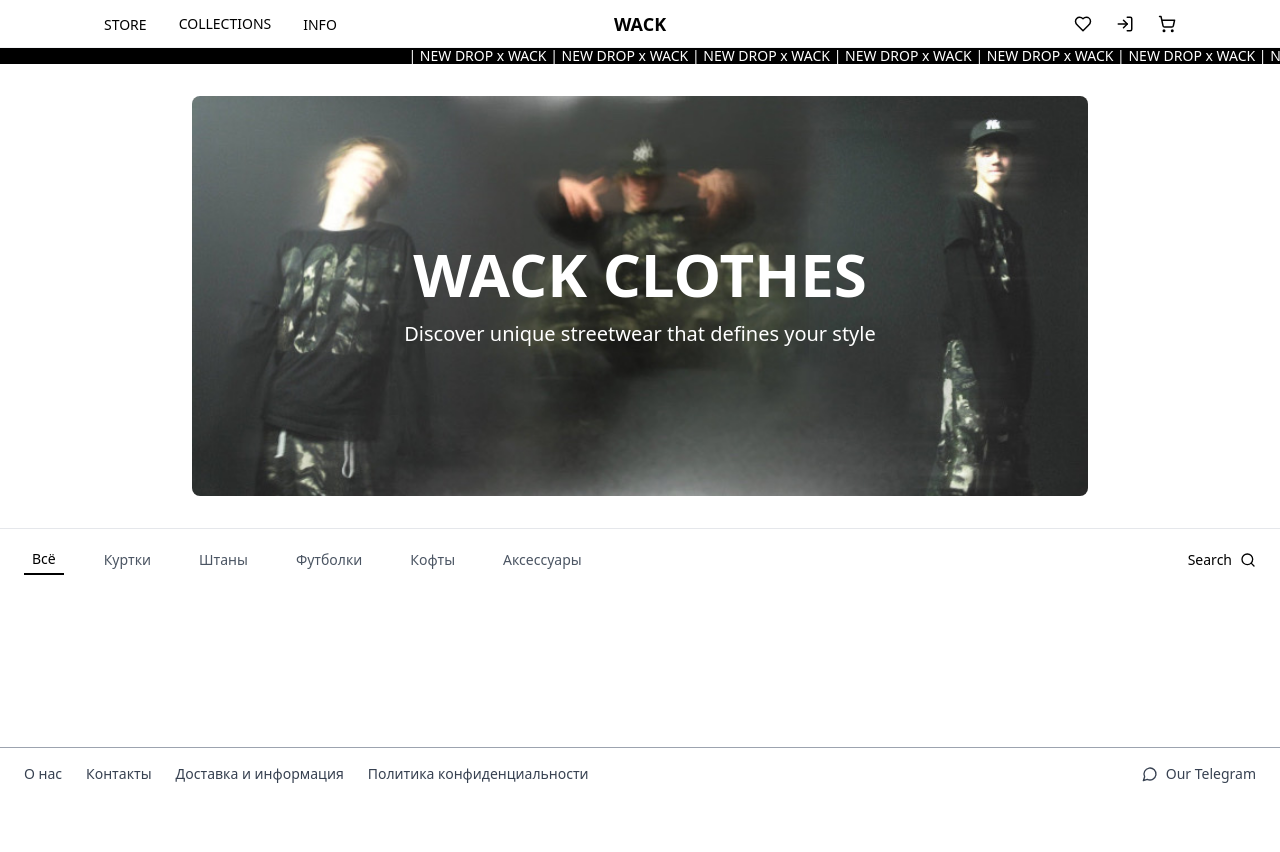
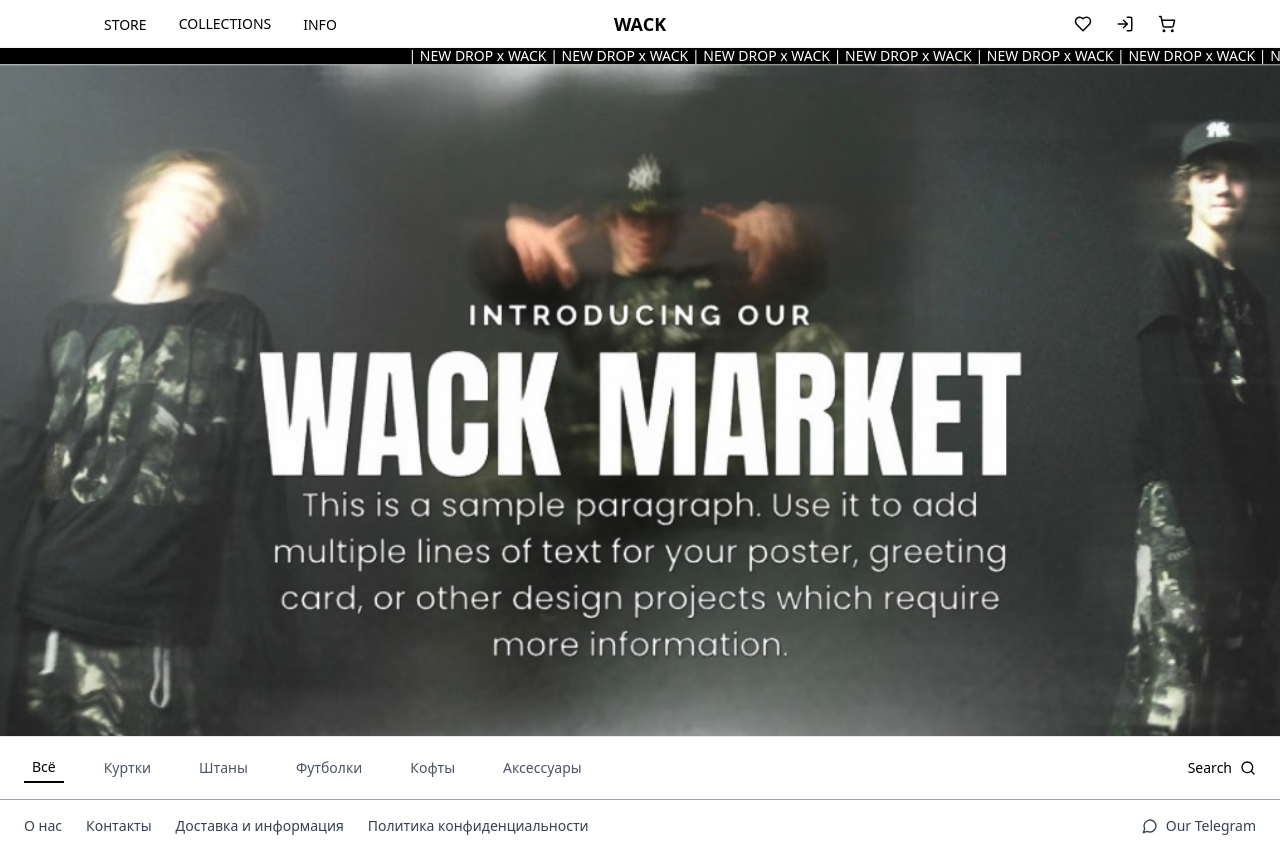
Before and after one commit to sernig/white-void-streetwear-flow, a React (Vite) app: page / in a window 1280 px wide. Before the commit the page ends 800 px from the top, so only its background shows below. Built offline with nearby package versions, Linux system fonts and the light colour scheme.

Commit message:
Reverted to commit 7f9e3963f89af0f9623c61099e4ba314e171c3bc

```diff
--- a/src/components/DropdownMenu.tsx
+++ b/src/components/DropdownMenu.tsx
@@ -27,9 +27,7 @@ const DropdownMenu: React.FC<DropdownMenuProps> = ({ items, isOpen, onClose }) =
             onClick={onClose}
           >
             <span>{item.label}</span>
-            {item.label !== 'Delivery and information' && (
-              <ArrowRight size={14} className="text-gray-400 group-hover:text-black transition-colors" />
-            )}
+            <ArrowRight size={14} className="text-gray-400 group-hover:text-black transition-colors" />
           </a>
         ))}
       </div>
--- a/src/components/HeroSection.tsx
+++ b/src/components/HeroSection.tsx
@@ -3,22 +3,12 @@ import React from 'react';
 
 const HeroSection = () => {
   return (
-    <div className="relative w-full flex justify-center py-4 sm:py-8">
-      <div className="relative w-full max-w-4xl mx-auto">
-        <img
-          alt="WACK Clothes Collection"
-          src="/lovable-uploads/89b4226e-f529-46cd-b112-a5ddceee9d32.png"
-          className="w-full h-[40vh] sm:h-[50vh] object-cover rounded-lg"
-        />
-        <div className="absolute inset-0 flex flex-col items-center justify-center text-center">
-          <h1 className="text-3xl sm:text-5xl md:text-6xl font-bold text-white mb-2 sm:mb-4">
-            WACK CLOTHES
-          </h1>
-          <p className="text-sm sm:text-lg md:text-xl text-white font-light max-w-2xl px-4">
-            Discover unique streetwear that defines your style
-          </p>
-        </div>
-      </div>
+    <div className="relative w-full overflow-hidden">
+      <img
+        alt="WACK Market Collection"
+        src="/lovable-uploads/16901a99-6785-4058-9d68-34604aa23220.jpg"
+        className="w-full h-[50vh] sm:h-[calc(100vh-8rem)] object-cover"
+      />
     </div>
   );
 };
```
Also changed, not shown: public/lovable-uploads/89b4226e-f529-46cd-b112-a5ddceee9d32.png (deleted).
